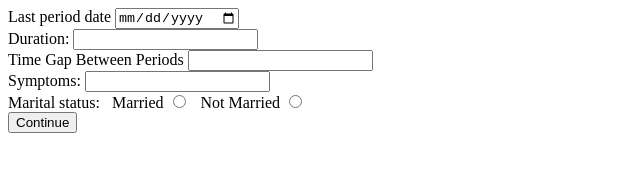
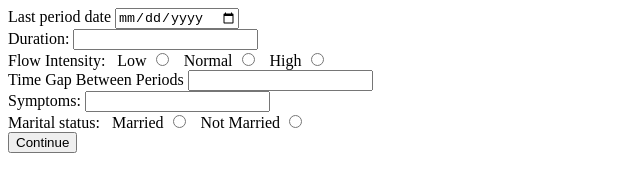
Before and after one commit to Nova12215/Nova, a plain HTML site: page iucee/3/index.html in a window 1280 px wide. Shown: the whole page, without its empty margins (0-640 px from the left). Drawn offline with Linux system fonts and the light colour scheme.

Commit message:
index.html

```diff
--- a/iucee/3/index.html
+++ b/iucee/3/index.html
@@ -10,10 +10,23 @@
 <body>
     <div>
         <label for="lpd">Last period date</label>
-        <input type="date" name="lpd" placeholder="Enter Date" required>
+        <input type="date" name="lpd" required>
         <br>
         <label for="d">Duration:</label>
         <input type="number" name="d" required>
+        <br>
+        <span>
+            <label for="fi">Flow Intensity:</label>
+            &nbsp;
+            <Label for="">Low</Label>
+            <input type="Radio" name="fi" value="Low">
+            &nbsp;
+            <label for="">Normal</label>
+            <input type="Radio" name="fi" value="Normal">
+            &nbsp;
+            <label for="">High</label>
+            <input type="Radio" name="fi" value="High">
+        </span>
         <br>
         <label for="tg">Time Gap Between Periods</label>
         <input type="number" name="tg" required>
```
